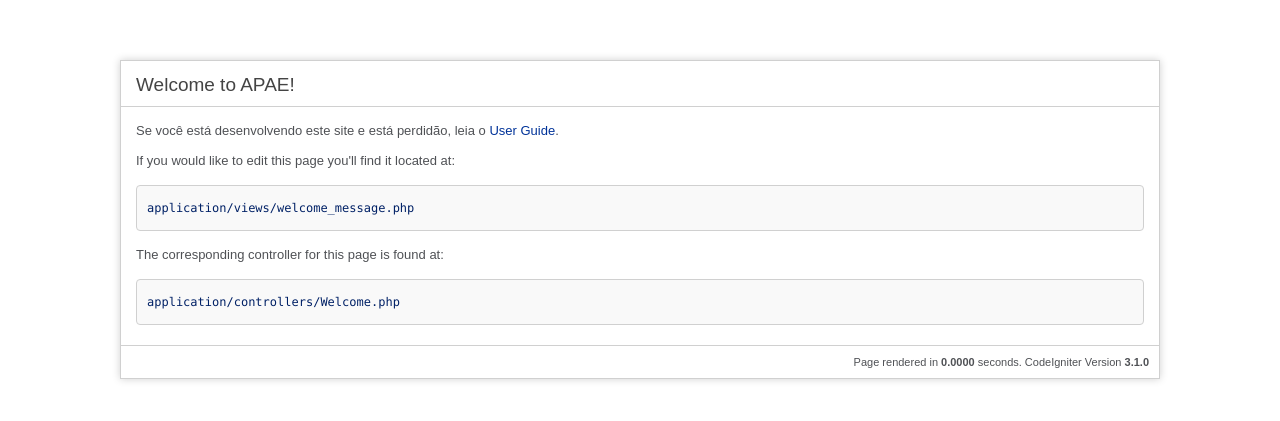
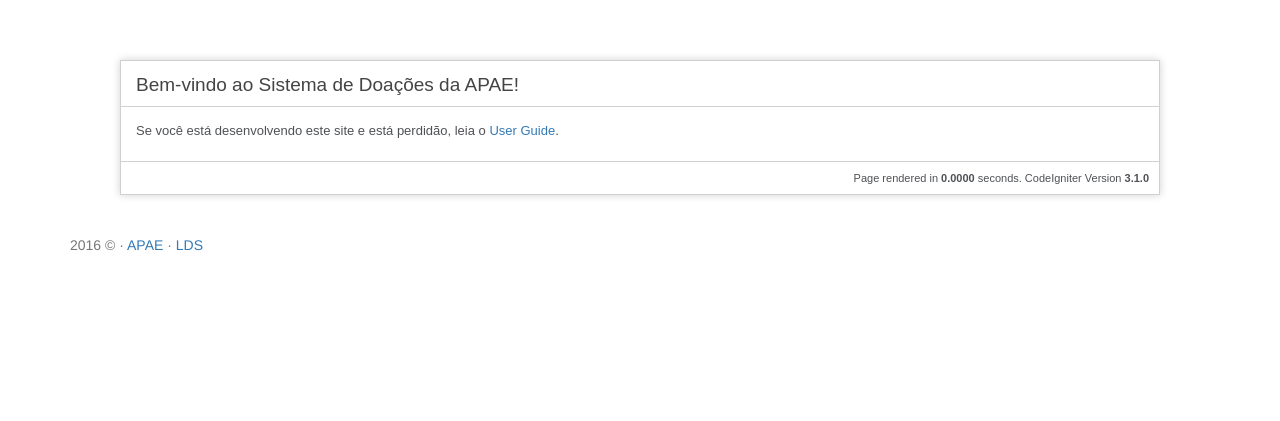
Before and after one commit to lds-ulbra-torres/apae-doacoes, a CodeIgniter app: page /database/ in a window 1280 px wide. Shown: the part 52-473 px from the top of the page. Run offline with CodeIgniter, Linux system fonts and the light colour scheme; some libraries are stand-ins or nearby versions.

Commit message:
fix template

```diff
--- /dev/null
+++ b/application/views/layout/footer.php
@@ -0,0 +1,14 @@
+<footer class="footer">
+  <div class="container">
+    <p class="text-muted">
+      <script type="text/javascript">
+        document.write(new Date().getFullYear());
+      </script>
+      &copy;
+      &middot;
+      <a href="#">APAE</a>
+       &middot;
+      <a href="#">LDS</a>
+    </p>
+  </div>
+</footer>
--- a/application/views/template.php
+++ b/application/views/template.php
@@ -19,5 +19,6 @@
 	<div class="container" id="contents">
 		<?= $contents ?>
 	</div>
+	<?php require_once('layout/footer.php') ?>
 </body>
 </html>
--- a/application/views/welcome_message.php
+++ b/application/views/welcome_message.php
@@ -8,12 +8,6 @@
 	margin: 40px;
 	font: 13px/20px normal Helvetica, Arial, sans-serif;
 	color: #4F5155;
-}
-
-a {
-	color: #003399;
-	background-color: transparent;
-	font-weight: normal;
 }
 
 h1 {
@@ -41,7 +35,7 @@ code {
 	margin: 0 15px 0 15px;
 }
 
-p.footer {
+p.inner-footer {
 	text-align: right;
 	font-size: 11px;
 	border-top: 1px solid #D0D0D0;
@@ -59,19 +53,19 @@ p.footer {
 <div class="body">
 
 	<div id="container">
-		<h1>Welcome to APAE!</h1>
+		<h1>Bem-vindo ao Sistema de Doações da APAE!</h1>
 
 		<div id="body">
 			<p>Se você está desenvolvendo este site e está perdidão, leia o <a href="user_guide/">User Guide</a>.</p>
 
-			<p>If you would like to edit this page you'll find it located at:</p>
-			<code>application/views/welcome_message.php</code>
+			<!--<p>If you would like to edit this page you'll find it located at:</p>
+			<code><a href="#">Aqui</a></code>
 
 			<p>The corresponding controller for this page is found at:</p>
-			<code>application/controllers/Welcome.php</code>
+			<code><a href="#">Tambem</a></code>-->
 
 		</div>
 
-		<p class="footer">Page rendered in <strong>{elapsed_time}</strong> seconds. <?php echo  (ENVIRONMENT === 'development') ?  'CodeIgniter Version <strong>' . CI_VERSION . '</strong>' : '' ?></p>
+		<p class="inner-footer">Page rendered in <strong>{elapsed_time}</strong> seconds. <?php echo  (ENVIRONMENT === 'development') ?  'CodeIgniter Version <strong>' . CI_VERSION . '</strong>' : '' ?></p>
 	</div>
 </div>
```
